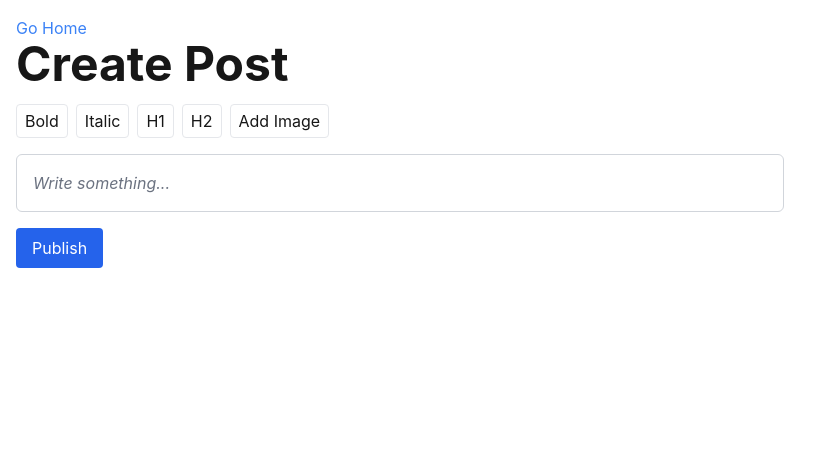
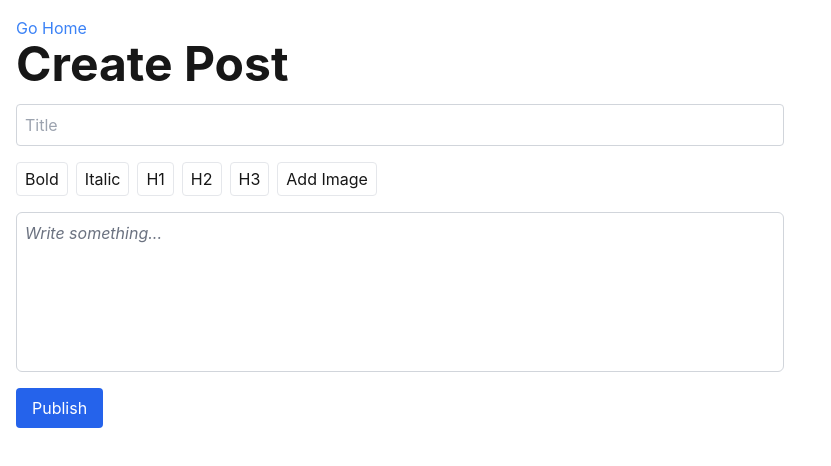
Before and after one commit to emanuelefavero/non-solo-poesia, a Next.js app: page /create-post in a window 1280 px wide. Shown: the top 466 px of the page, without its empty margins (0-831 px from the left). Built offline with nearby package versions, Linux system fonts and the light colour scheme.

Commit message:
add title in create-post page TipTap component

```diff
--- a/src/app/api/publish-post/route.ts
+++ b/src/app/api/publish-post/route.ts
@@ -1,7 +1,9 @@
 export async function POST(req: Request) {
-  const { content } = await req.json()
+  const { title, content } = await req.json()
 
-  // TODO: Save the content to a database or a file in the Next.js server
+  // TODO: Save the post content to a database or a file in the Next.js server
+  // TIP: You could use the title as the filename and the content as the file content
+  console.log(title)
   console.log(content)
 
   return Response.json({ message: 'Post published successfully!' })
--- a/src/app/globals.css
+++ b/src/app/globals.css
@@ -24,6 +24,10 @@ body {
 
 a {
   @apply text-blue-500 hover:underline;
+}
+
+input {
+  @apply rounded border border-gray-300 p-2 dark:bg-neutral-950;
 }
 
 h1,
--- a/src/components/TipTap.tsx
+++ b/src/components/TipTap.tsx
@@ -14,6 +14,7 @@ export default function TipTap() {
   const [loading, setLoading] = useState(false)
   const [message, setMessage] = useState('')
   const [isFocused, setIsFocused] = useState(false)
+  const [newPostTitle, setNewPostTitle] = useState('')
 
   const editor = useEditor({
     extensions: [
@@ -35,7 +36,7 @@ export default function TipTap() {
     content: '',
     editorProps: {
       attributes: {
-        class: 'border border-gray-300 p-4 rounded-md',
+        class: 'min-h-40 border border-gray-300 p-2 rounded-md',
       },
     },
     immediatelyRender: false,
@@ -48,13 +49,22 @@ export default function TipTap() {
     setLoading(true)
     setMessage('')
 
+    if (!newPostTitle) {
+      setMessage('Please enter a title')
+      setLoading(false)
+      return
+    }
+
     try {
       const response = await fetch('/api/publish-post', {
         method: 'POST',
         headers: {
           'Content-Type': 'application/json',
         },
-        body: JSON.stringify({ content: htmlContent }),
+        body: JSON.stringify({
+          title: newPostTitle,
+          content: htmlContent,
+        }),
       })
 
       if (!response.ok) {
@@ -74,6 +84,13 @@ export default function TipTap() {
 
   return (
     <div className='max-w-3xl'>
+      <input
+        type='text'
+        placeholder='Title'
+        value={newPostTitle}
+        onChange={(e) => setNewPostTitle(e.target.value)}
+        className='mb-4 w-full'
+      />
       <TipTapToolbar editor={editor} />
       <EditorContent
         editor={editor}
--- a/src/components/TipTapToolbar.tsx
+++ b/src/components/TipTapToolbar.tsx
@@ -48,6 +48,16 @@ export function TipTapToolbar({ editor }: ToolbarProps) {
         H2
       </button>
       <button
+        onClick={() => editor.chain().focus().setHeading({ level: 3 }).run()}
+        className={`rounded border px-2 py-1 ${
+          editor.isActive('heading', { level: 3 })
+            ? 'bg-blue-500 text-white'
+            : ''
+        }`}
+      >
+        H3
+      </button>
+      <button
         onClick={() => {
           const url = prompt('Enter the image URL:')
           if (url) {
```
